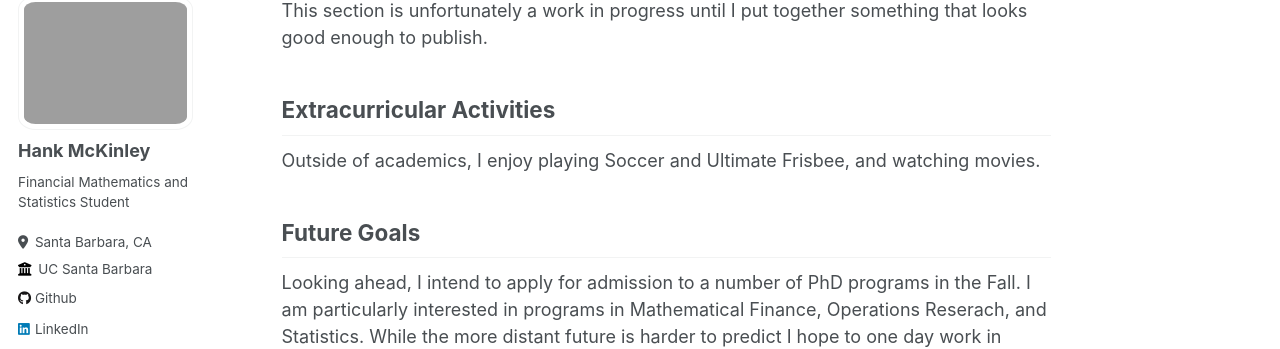
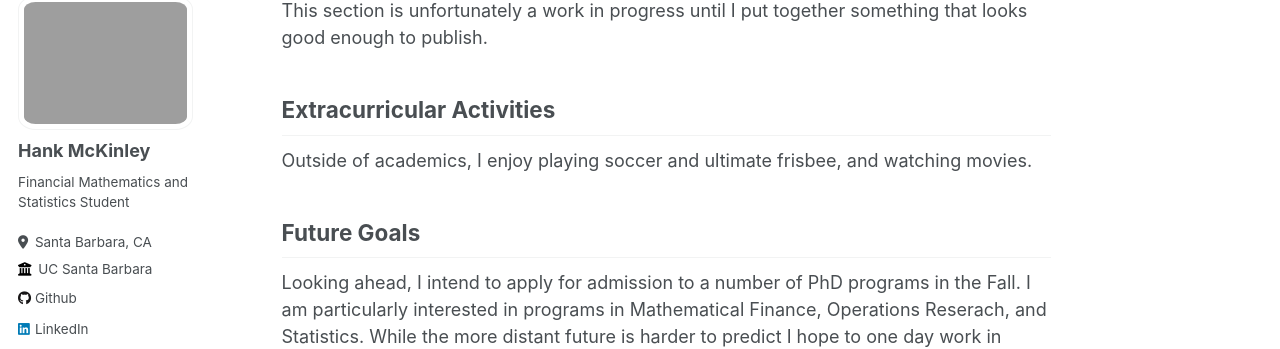
Before and after one commit to hankmckinley/hankmckinley.github.io, a Jekyll site: the page built from _pages/about.md, in a window 1280 px wide and 900 px high, scrolled down 923 px. Shown: the part 110-459 px from the top of the window. Built offline with Jekyll 4.4.1, drawn with Linux system fonts in a browser that asks for light colours.

```diff
--- a/_pages/about.md
+++ b/_pages/about.md
@@ -31,7 +31,7 @@ This section is unfortunately a work in progress until I put together something
 
 ## Extracurricular Activities
 
-Outside of academics, I enjoy playing Soccer and Ultimate Frisbee, and watching movies.
+Outside of academics, I enjoy playing soccer and ultimate frisbee, and watching movies.
 
 ## Future Goals
 
```
